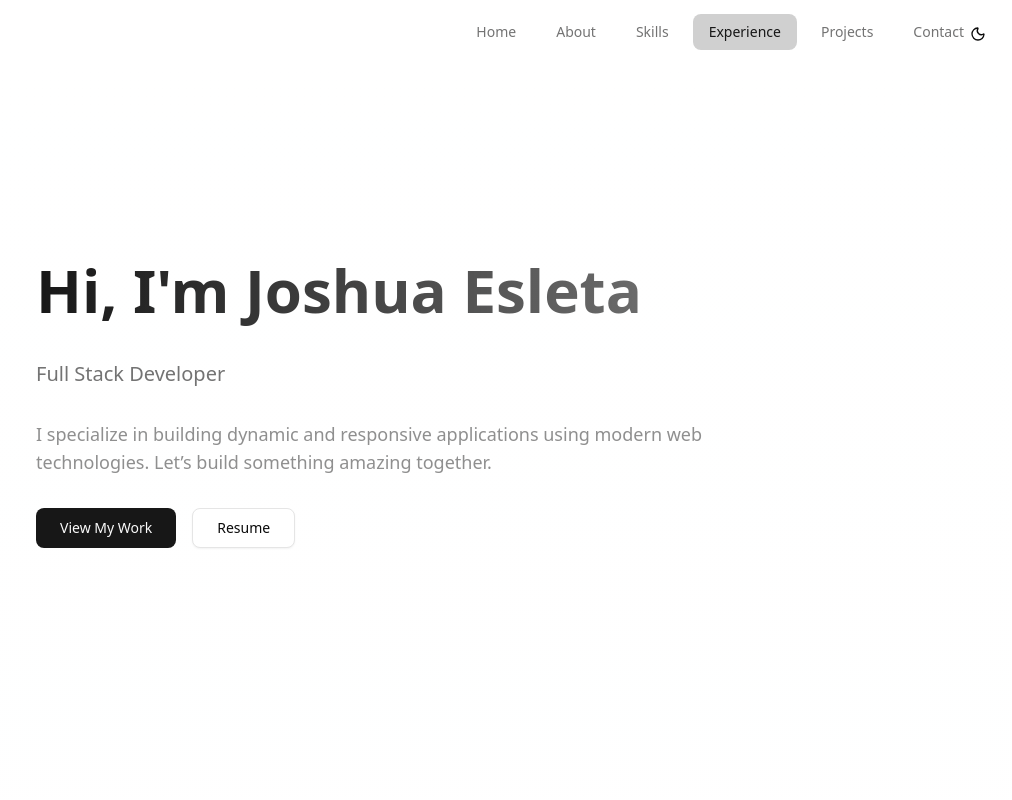
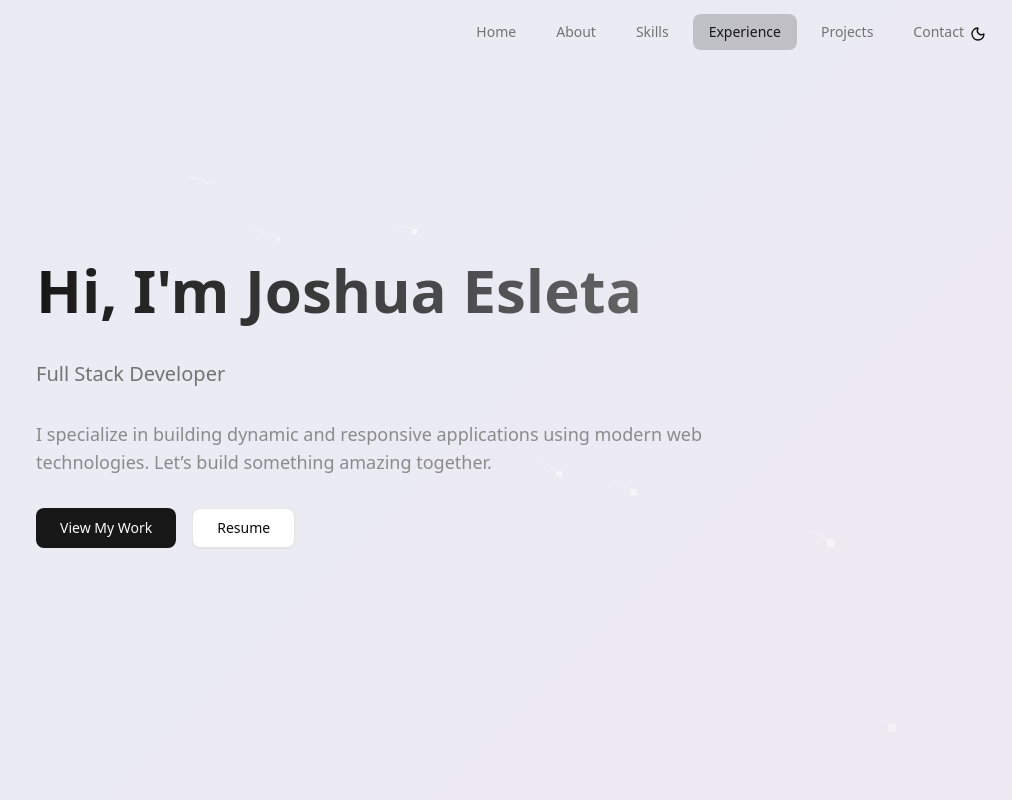
Before and after one commit to chiwasushuba/portfolio, a Next.js app: page / in a window 1280 px wide. Shown: the top 800 px of the page, without its empty margins (268-1280 px from the left). Built offline with nearby package versions, Linux system fonts and the light colour scheme.

Commit message:
feat : added shootings stars

```diff
--- a/app/globals.css
+++ b/app/globals.css
@@ -119,4 +119,55 @@
   body {
     @apply bg-background text-foreground;
   }
+
+  ::selection {
+    background-color: #22c55e; /* Green-500 */
+    color: white;
+  }
 }
+
+@layer utilities {
+  .animated-gradient-bg {
+    position: absolute;
+    inset: 0;
+    z-index: -10;
+    background-size: 400% 400%;
+    animation: gradient-move 15s ease infinite;
+  }
+
+  /* Dark Mode Gradient (Deep Purples, Blues, and Teals) */
+  .dark .animated-gradient-bg {
+    background-image: linear-gradient(
+      -45deg,
+      #020617, /* Very dark slate */
+      #1e1b4b, /* Dark indigo */
+      #312e81, /* Indigo */
+      #115e59  /* Teal */
+    );
+    opacity: 1;
+  }
+
+  /* Light Mode Gradient (Soft Pastels) */
+  :root .animated-gradient-bg {
+    background-image: linear-gradient(
+      -45deg,
+      #ee7752,
+      #e73c7e,
+      #23a6d5,
+      #23d5ab
+    );
+    opacity: 0.15; /* Low opacity to keep text readable */
+  }
+}
+
+@keyframes gradient-move {
+  0% {
+    background-position: 0% 50%;
+  }
+  50% {
+    background-position: 100% 50%;
+  }
+  100% {
+    background-position: 0% 50%;
+  }
+}
--- a/app/page.tsx
+++ b/app/page.tsx
@@ -8,10 +8,13 @@ import Contact from '@/components/sections/Contact';
 import Footer from '@/components/sections/Footer';
 import { ThemeToggle } from '@/components/theme-toggle';
 import Navigation from '@/components/navigation';
+import { StarfieldAnimation } from '@/components/animation/Star-field';
 
 export default function Home() {
   return (
-    <main className="min-h-screen bg-gradient-to-b from-background to-secondary/20">
+    <main className="min-h-screen relative overflow-hidden">
+      <div className="animated-gradient-bg" />
+      <div className="relative z-10">
         <Navigation />
         <ThemeToggle />
         <Hero />
@@ -20,6 +23,8 @@ export default function Home() {
         <Projects />
         <Contact />
         <Footer />
+      </div>
+      <StarfieldAnimation />
     </main>
   );
 }
--- /dev/null
+++ b/components/animation/Star-field.tsx
@@ -0,0 +1,113 @@
+"use client"
+
+import { useEffect, useRef } from "react"
+
+interface Particle {
+  x: number
+  y: number
+  vx: number
+  vy: number
+  life: number
+  maxLife: number
+  size: number
+  maxSize: number
+}
+
+export function StarfieldAnimation() {
+  const canvasRef = useRef<HTMLCanvasElement>(null)
+
+  useEffect(() => {
+    const canvas = canvasRef.current
+    if (!canvas) return
+
+    const ctx = canvas.getContext("2d")
+    if (!ctx) return
+
+    canvas.width = window.innerWidth
+    canvas.height = window.innerHeight
+
+    const particles: Particle[] = []
+
+    function createShootingStar() {
+      if (!canvas) return
+
+      const startX = Math.random() * canvas.width * 0.2
+      const startY = Math.random() * canvas.height * 0.2
+
+      particles.push({
+        x: startX,
+        y: startY,
+        vx: (Math.random() + 1) * 4,
+        vy: (Math.random() + 1) * 2,
+        life: 0,                // start at 0 to grow
+        maxLife: Math.random() * 1 + 2, // longer lifespan
+        size: 0,                // start small
+        maxSize: Math.random() * 5 + 10, // final size
+      })
+    }
+
+    const spawnInterval = setInterval(() => {
+      if (particles.length < 15) {
+        createShootingStar()
+      }
+    }, 400)
+
+    function animate() {
+      if (!ctx || !canvas) return
+
+      ctx.clearRect(0, 0, canvas.width, canvas.height)
+
+      for (let i = particles.length - 1; i >= 0; i--) {
+        const p = particles[i]
+
+        // move
+        p.x += p.vx
+        p.y += p.vy
+
+        // increase life
+        p.life += 0.01
+
+        const progress = p.life / p.maxLife
+        const currentSize = p.size + (p.maxSize - p.size) * progress
+
+        if (p.life >= p.maxLife) {
+          particles.splice(i, 1)
+          continue
+        }
+
+        const opacity = 1 - progress
+
+        ctx.shadowColor = `rgba(255, 255, 255, ${opacity})`
+        ctx.shadowBlur = 15
+
+        ctx.fillStyle = `rgba(255, 255, 255, ${opacity})`
+        ctx.fillRect(p.x, p.y, currentSize, currentSize)
+
+        ctx.strokeStyle = `rgba(255, 255, 255, ${opacity * 0.5})`
+        ctx.lineWidth = 1
+        ctx.beginPath()
+        ctx.moveTo(p.x, p.y)
+        ctx.lineTo(p.x - p.vx * 3, p.y - p.vy * 3)
+        ctx.stroke()
+      }
+
+      requestAnimationFrame(animate)
+    }
+
+    animate()
+
+    const handleResize = () => {
+      canvas.width = window.innerWidth
+      canvas.height = window.innerHeight
+    }
+
+    window.addEventListener("resize", handleResize)
+
+    return () => {
+      window.removeEventListener("resize", handleResize)
+      clearInterval(spawnInterval)
+    }
+  }, [])
+
+  return <canvas ref={canvasRef} className="absolute inset-0 pointer-events-none" />
+}
```
Also changed, not shown: public/background-image.jpg (added). Lines whose indentation alone changed are shown as unchanged.
